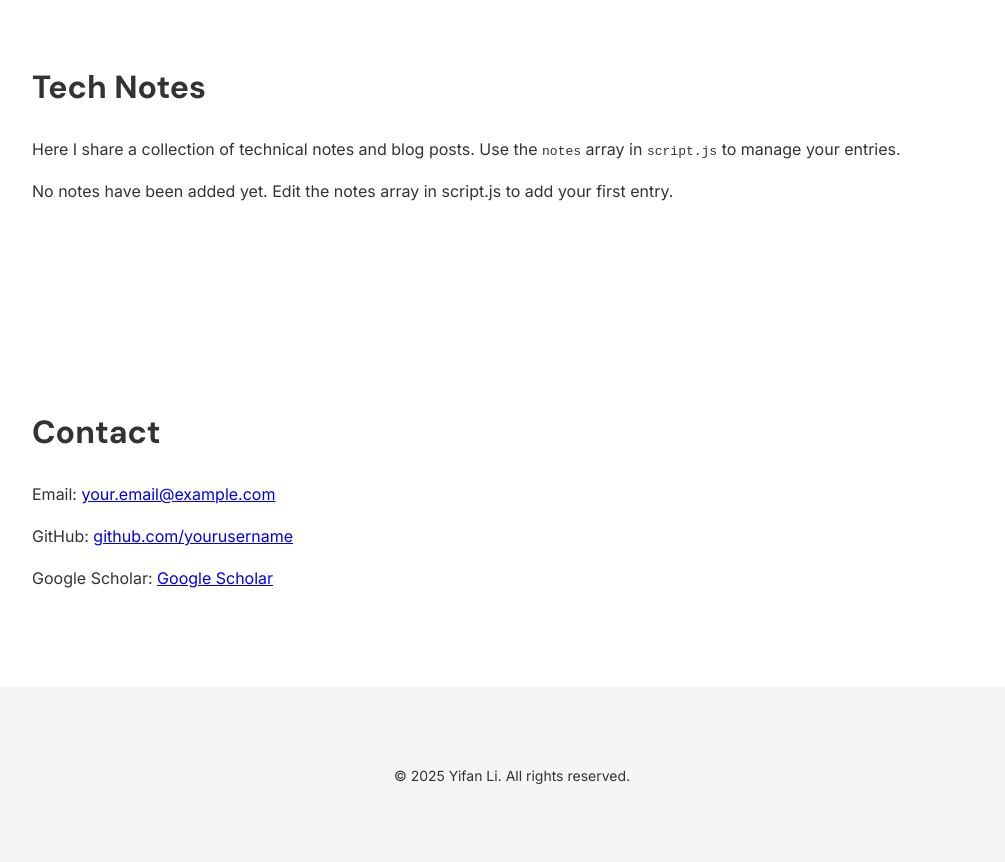
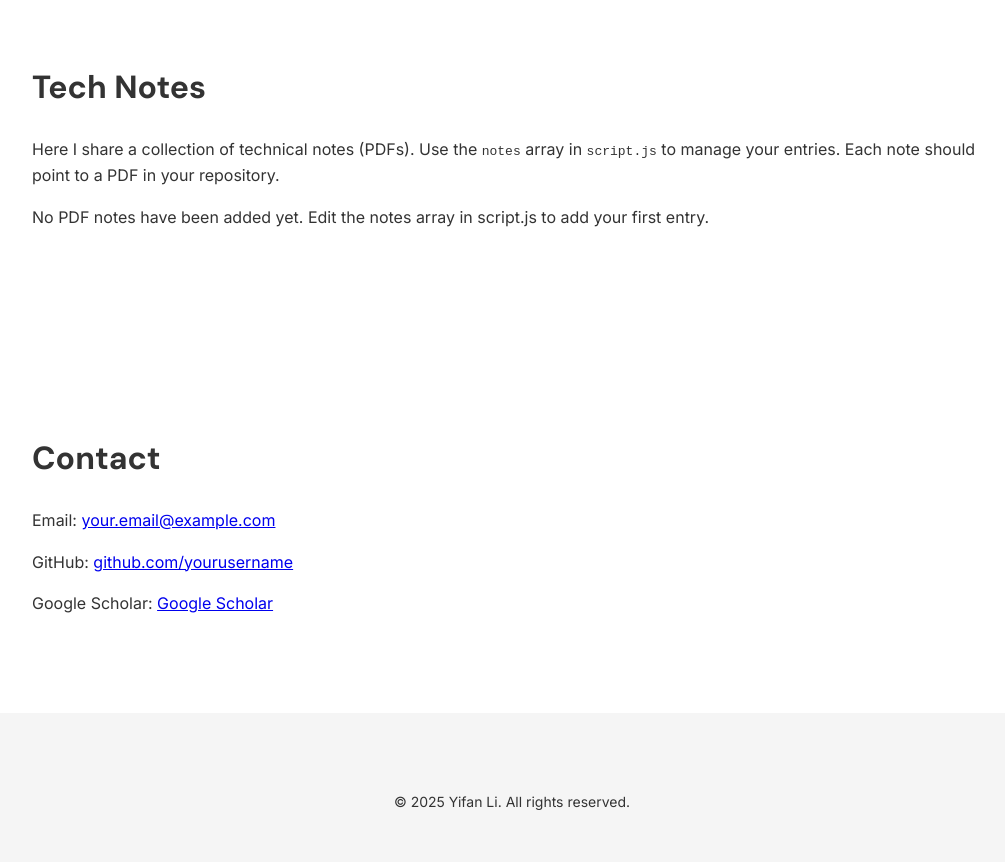
Before and after one commit to Sendoh-code/Sendoh-code.github.io, a plain HTML site: page index.html in a window 1280 px wide. Shown: the part 2630-3492 px from the top of the page, without its empty margins (128-1133 px from the left). Drawn offline with Linux system fonts and the light colour scheme.

Commit message:
Add files via upload

```diff
--- a/index.html
+++ b/index.html
@@ -23,9 +23,8 @@
         <li><a href="#projects">Projects</a></li>
         <li><a href="#publications">Publications</a></li>
         <!--
-          Added a new navigation entry for the technical notes section.  This
-          points to the #technotes anchor defined further down the page.  When
-          adding new notes to the list you only need to modify script.js – the
+          Added a navigation entry for technical notes in PDF format. When adding
+          PDFs to your notes list you only need to modify script.js – the
           navigation link will automatically take you to this section.
         -->
         <li><a href="#technotes">Tech Notes</a></li>
@@ -95,18 +94,19 @@
 
     <!-- Tech Notes -->
     <!--
-      This section holds a list of technical notes or blog posts.  To add
+      This section lists your technical notes stored as PDF files. To add
       entries, edit the `notes` array in script.js with objects containing
-      a title and a URL pointing to your Markdown or HTML files.  When the
-      page loads, script.js will populate the list below.  You can change
-      the placeholder text or styling here if desired.
+      a title and a URL pointing to your PDF file (e.g. notes/my_note.pdf).
+      When the page loads, script.js will populate the list below. You can
+      customise the descriptive text here if desired.
     -->
     <section id="technotes" class="fade-in">
       <div class="container">
         <h2>Tech Notes</h2>
         <p>
-          Here I share a collection of technical notes and blog posts. Use the
-          <code>notes</code> array in <code>script.js</code> to manage your entries.
+          Here I share a collection of technical notes (PDFs). Use the
+          <code>notes</code> array in <code>script.js</code> to manage your entries. Each note
+          should point to a PDF in your repository.
         </p>
         <ul id="tech-notes-list" class="project-list"></ul>
       </div>
--- a/script.js
+++ b/script.js
@@ -21,17 +21,17 @@ document.addEventListener('DOMContentLoaded', () => {
   });
 
   // -----------------------
-  // Tech notes list loader
+  // Tech notes (PDF) list loader
   //
   // Define your technical notes here. Each object should include a
-  // `title` and `url` property. The `url` can point to a Markdown file
-  // (which GitHub Pages will render automatically) or a pre-built HTML
-  // file. When new notes are added to this array, they will
-  // automatically appear in the Tech Notes section of your site.
+  // `title` and `url` property. The `url` should point to a PDF file in
+  // your repository (e.g. 'notes/my_note.pdf'). When new notes are added
+  // to this array, they will automatically appear in the Tech Notes
+  // section of your site.
   // Example:
-  // { title: 'Understanding Transformer KV‑cache', url: 'notes/kvcache.html' },
+  // { title: 'Understanding Transformer KV‑cache', url: 'notes/kvcache.pdf' },
   const notes = [
-    // { title: 'My first note', url: 'notes/example.html' },
+    // { title: 'Example PDF Note', url: 'notes/example.pdf' },
   ];
 
   const notesList = document.getElementById('tech-notes-list');
@@ -41,15 +41,15 @@ document.addEventListener('DOMContentLoaded', () => {
       const a = document.createElement('a');
       a.textContent = note.title;
       a.href = note.url;
-      // Open notes in a new tab to keep the main site context intact
+      // PDF links open in a new tab to keep the main site context intact
       a.target = '_blank';
       li.appendChild(a);
       notesList.appendChild(li);
     });
   } else if (notesList) {
-    // Provide a friendly placeholder when no notes are defined yet
+    // Friendly placeholder when no notes are defined yet
     const placeholder = document.createElement('li');
-    placeholder.textContent = 'No notes have been added yet. Edit the notes array in script.js to add your first entry.';
+    placeholder.textContent = 'No PDF notes have been added yet. Edit the notes array in script.js to add your first entry.';
     notesList.appendChild(placeholder);
   }
 });
```
